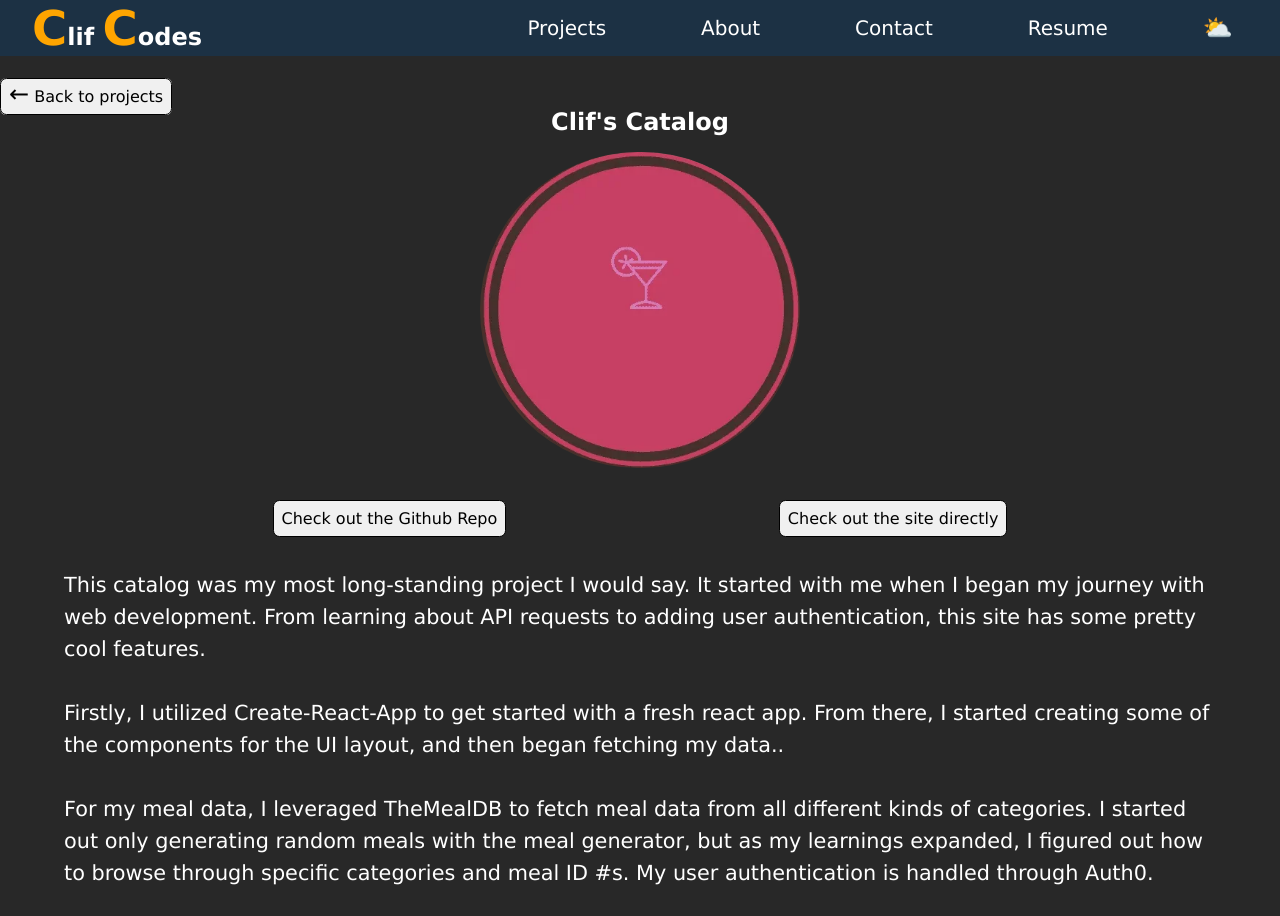
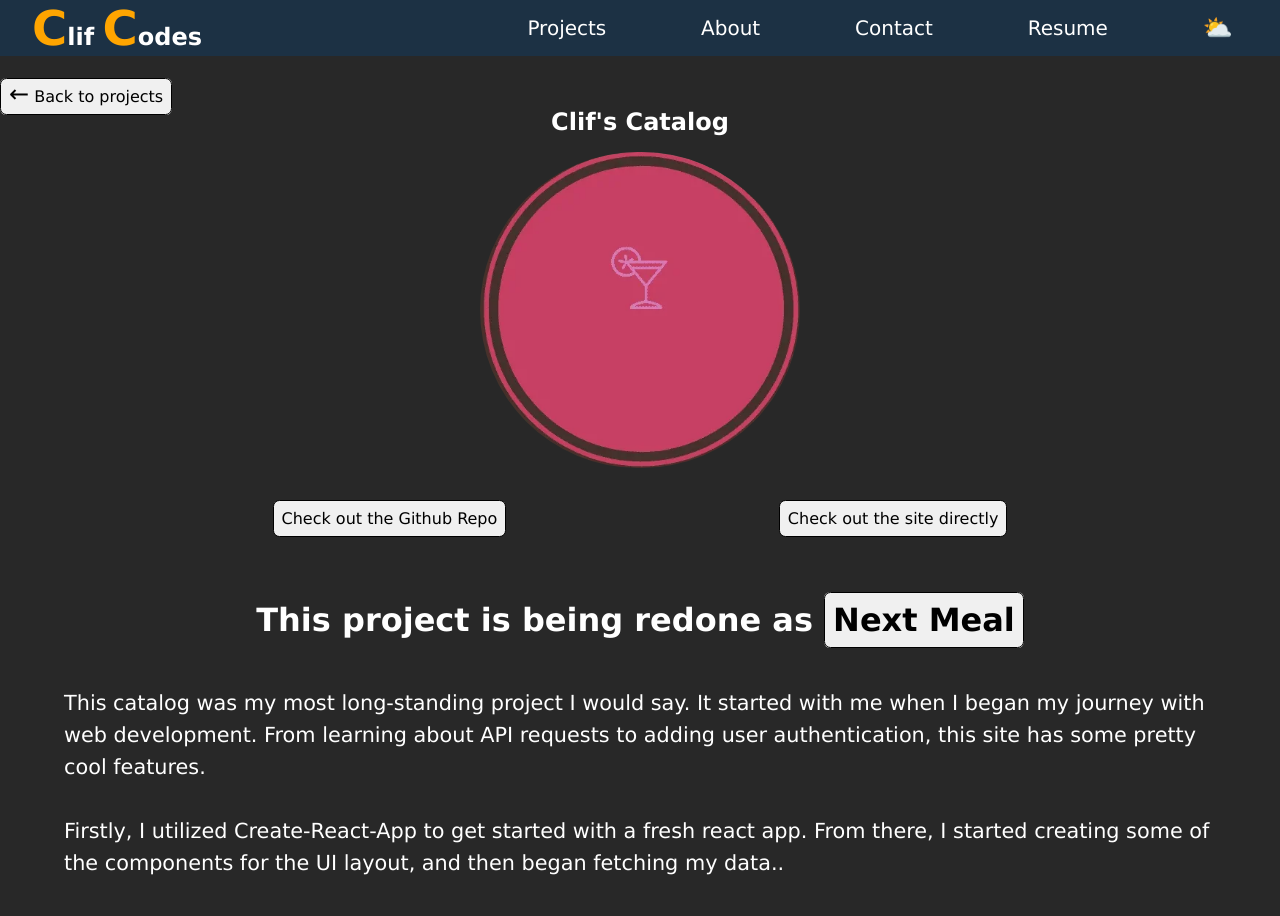
Before and after one commit to Vets-Who-Code/js-web-path-bealecs, a Next.js app: page /ClifsCatalog in a window 1280 px wide. Shown: the top 916 px of the page. Built offline with nearby package versions, Linux system fonts and the light colour scheme.

Commit message:
added next meal to clifs catalog page

```diff
--- a/app/ClifsCatalog/ClifsCatalog.tsx
+++ b/app/ClifsCatalog/ClifsCatalog.tsx
@@ -13,7 +13,7 @@ export const ClifsCatalog = () => {
         <img
           className={ClifsCatalogStyles.image}
           src="./banner.webp"
-          alt="Screenshot of pips with paul website"
+          alt="Banner logo for Clifs Catalog"
         />
         <div className={ClifsCatalogStyles.anchors}>
           <a
@@ -31,6 +31,7 @@ export const ClifsCatalog = () => {
             Check out the site directly
           </a>
         </div>
+        <h4 style={{textAlign:"center",fontSize:"2rem",padding:"2rem"}}>This project is being redone as <a className={ClifsCatalogStyles.newProjAnchor} href="https://github.com/bealecs/NextMeal" target="_blank" rel="noopener noreferrer">Next Meal</a></h4>
         <article className={ClifsCatalogStyles.article}>
           <p>
             This catalog was my most long-standing project I would say. It
--- a/app/Components/CSS_Modules/ClifsCatalog.module.css
+++ b/app/Components/CSS_Modules/ClifsCatalog.module.css
@@ -15,10 +15,11 @@
   margin: 1rem auto;
 }
 .article {
-  width: 60rem;
+  width: 60%;
   margin: auto;
   font-size: 1.3rem;
   line-height: 2rem;
+  padding: 1rem;
 }
 .anchors {
   display: flex;
@@ -36,6 +37,18 @@
   transition: all ease 0.3s;
 }
 .anchors > a:hover {
+  text-decoration: underline;
+}
+.newProjAnchor {
+  padding: 0.5rem;
+  border: 1px solid;
+  border-radius: 0.4rem;
+  background-color: #f0f0f0;
+  color: black;
+  text-decoration: none;
+  transition: all ease 0.3s;
+}
+.newProj.newProjAnchor {
   text-decoration: underline;
 }
 .back {
```
